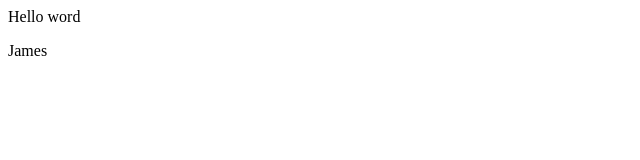
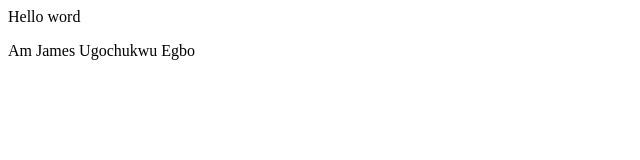
Before and after one commit to Jamesugo/Learnable-23, a plain HTML site: page index.html in a window 1280 px wide. Shown: the whole page, without its empty margins (0-640 px from the left). Drawn offline with Linux system fonts and the light colour scheme.

Commit message:
new commit

```diff
--- a/index.html
+++ b/index.html
@@ -7,6 +7,6 @@
 </head>
 <body>
     Hello word
-    <p>James</p>
+    <p>Am James Ugochukwu Egbo</p>
 </body>
 </html>
```
